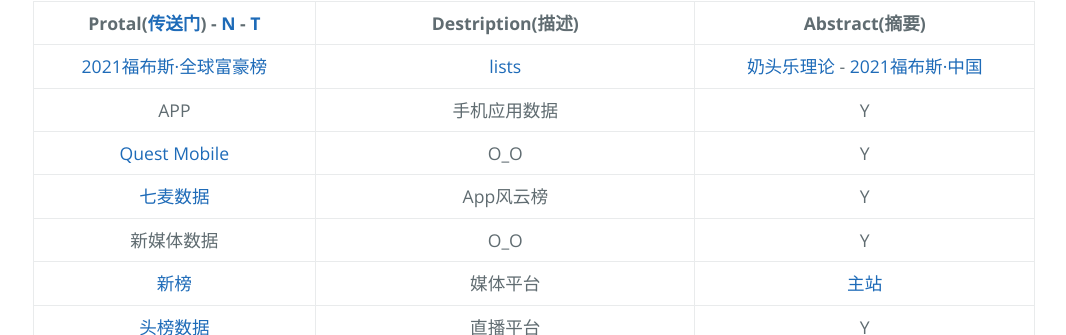
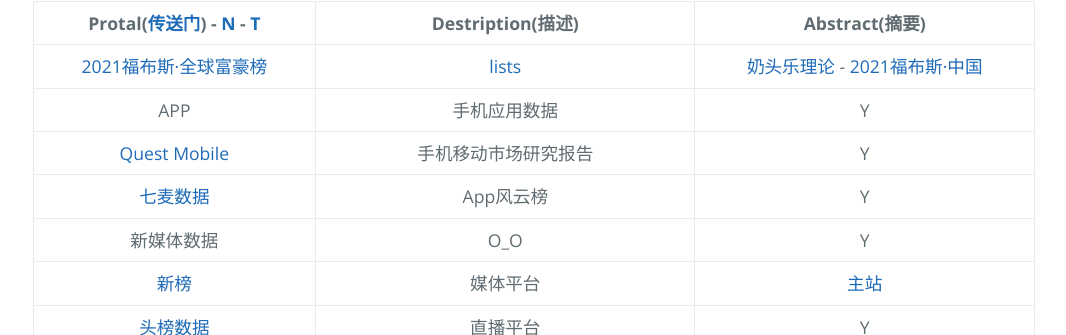
Before and after one commit to AmbroseRen/test, a Jekyll site: the page built from Data/DataRank.md, in a window 1280 px wide. Shown: the part 132-467 px from the top of the page, without its empty margins (89-1155 px from the left). Built offline with Jekyll 4.4.1, drawn with Linux system fonts in a browser that asks for light colours; our own code applies the rules of GitHub Pages for plain Markdown files; the repository's description, which GitHub fills in, is left out.

Commit message:
Update DataRank.md

```diff
--- a/Data/DataRank.md
+++ b/Data/DataRank.md
@@ -9,7 +9,7 @@
 |:---:|:---:|:---:|
 | [2021福布斯·全球富豪榜](https://www.forbeschina.com/lists/1757) | [lists](https://www.forbeschina.com/lists) | [奶头乐理论](https://wiki.mbalib.com/wiki/奶头乐理论) - [2021福布斯·中国](https://www.forbeschina.com/lists/1774) |
 | APP | 手机应用数据 | Y |
-| [Quest Mobile](https://www.questmobile.com.cn/research/report-new) | O_O | Y |
+| [Quest Mobile](https://www.questmobile.com.cn/research/report-new) | 手机移动市场研究报告 | Y |
 | [七麦数据](https://www.qimai.cn/rank) | App风云榜 | Y |
 | 新媒体数据 | O_O | Y |
 | [新榜](https://www.newrank.cn/public/info/list.html?period=day&type=data) | 媒体平台 | [主站](https://newrank.cn/) |
```
